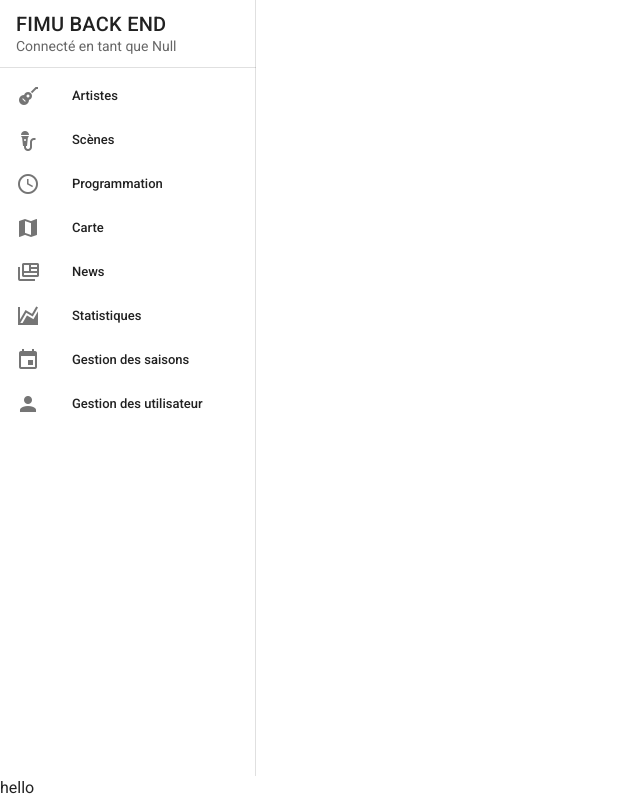
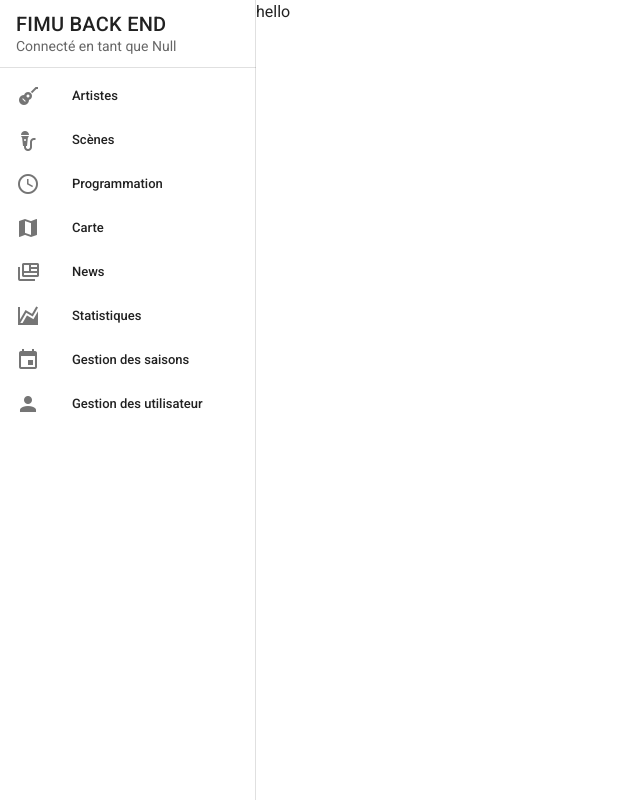
Before and after one commit to ArnaudCHEVALME/FIMU-ADMIN-VUE, a Vue app: page / in a window 1280 px wide. Shown: the whole page, without its empty margins (0-640 px from the left). Built offline with nearby package versions, Linux system fonts and the light colour scheme.

Commit message:
base layout

```diff
--- a/src/components/NavBar.vue
+++ b/src/components/NavBar.vue
@@ -1,5 +1,5 @@
 <template>
-  <v-navigation-drawer permanent>
+  <v-navigation-drawer app>
     <v-list-item>
       <v-list-item-content>
         <v-list-item-title class="text-h6">
```
